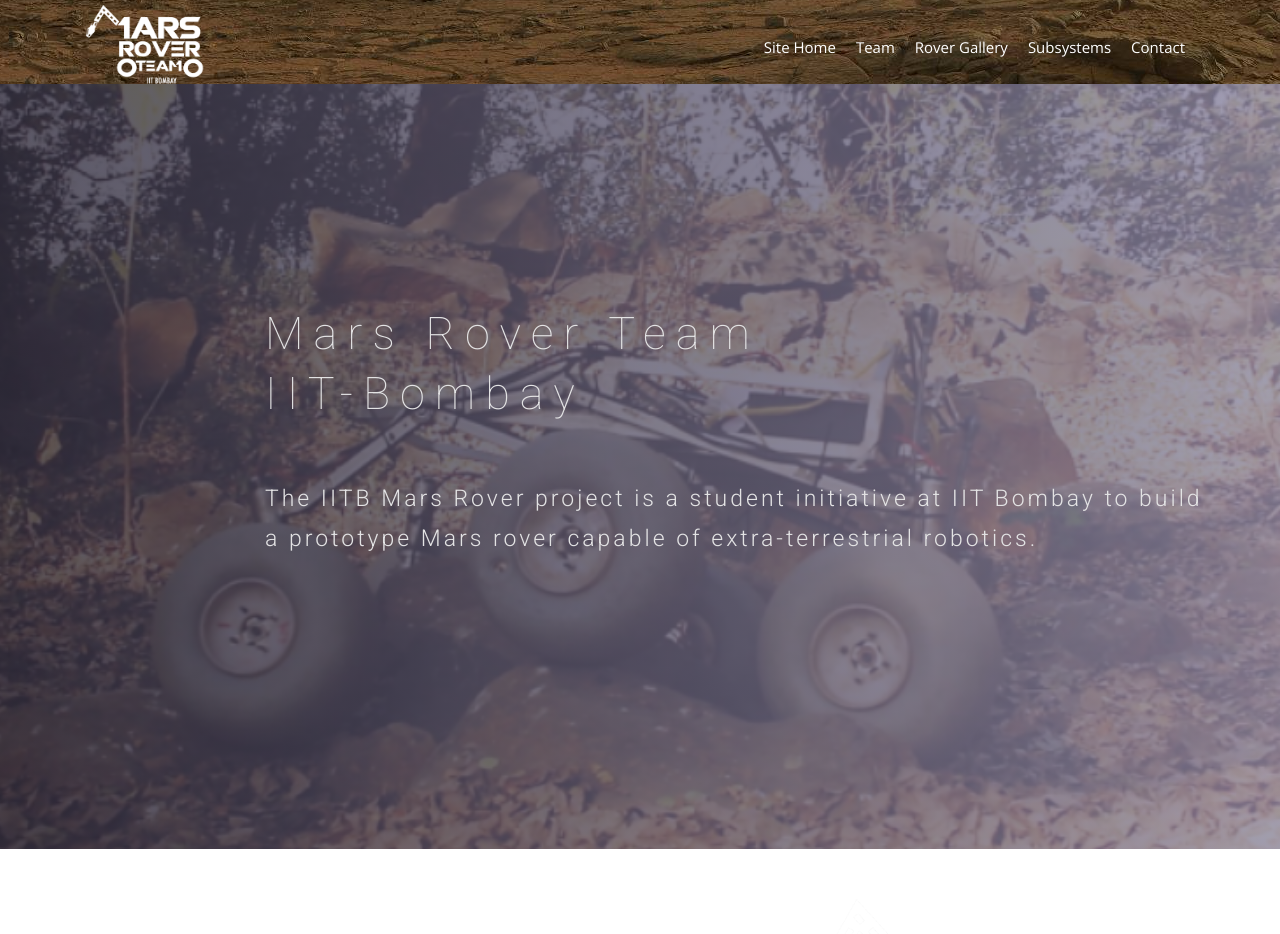
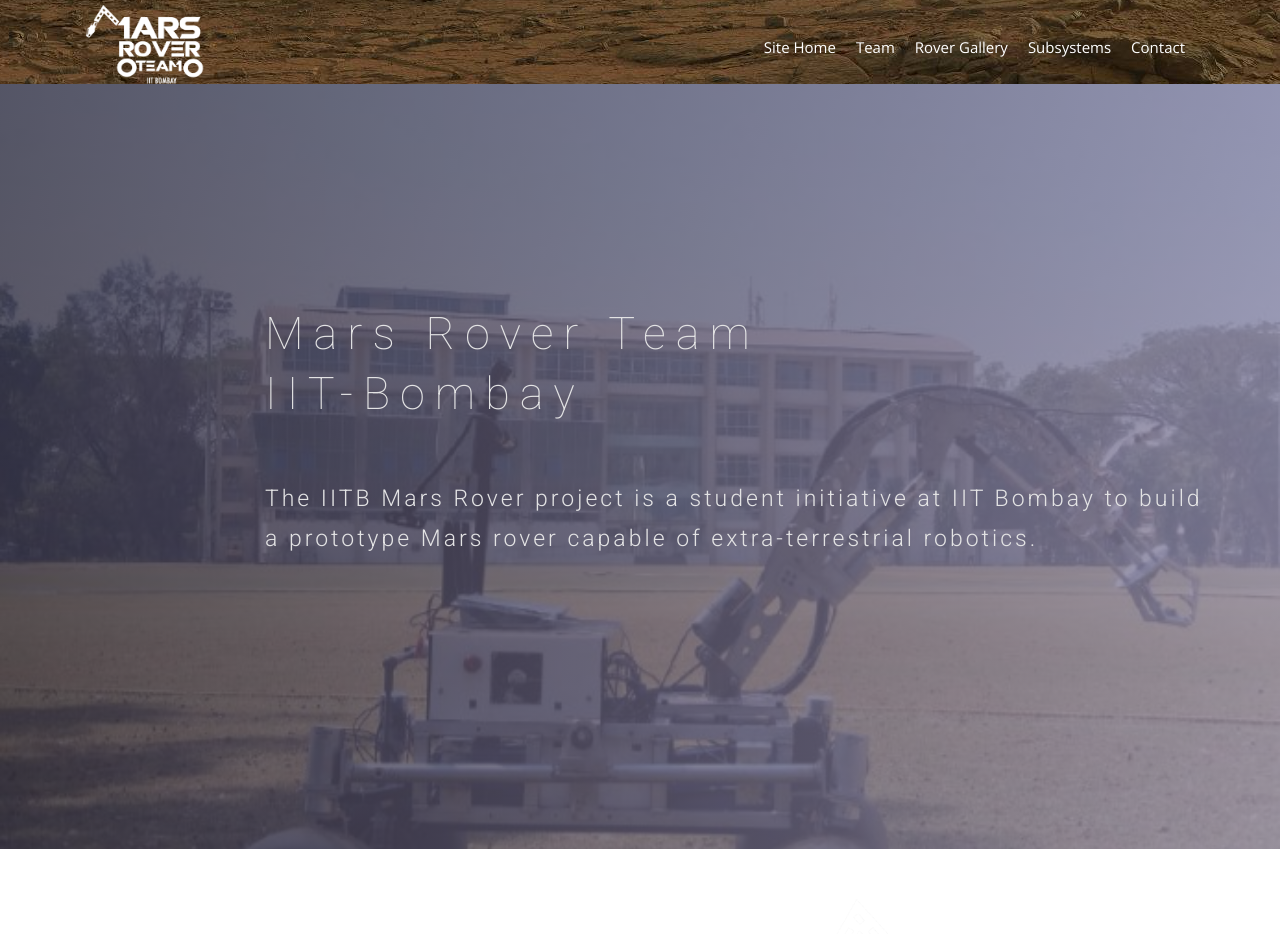
Before and after one commit to iitbmartian/old_website, a Jekyll site: the page built from index.html, in a window 1280 px wide. Shown: the top 934 px of the page. Built offline with Jekyll 4.4.1, drawn with Linux system fonts in a browser that asks for light colours; nearby versions of some CDN libraries; some web fonts are replaced.

Commit message:
Update airspace.css

```diff
--- a/css/airspace.css
+++ b/css/airspace.css
@@ -98,7 +98,7 @@
 	Slider Start
 --*/
 #slider {
-  background: url("../img/background.jpg") no-repeat;
+  background: url("../img/background_2.JPG") no-repeat;
   background-size: cover;
   background-attachment: fixed;
   background-position: 10% 0%;
@@ -389,7 +389,7 @@
 	Slider-work Start
 --*/
 #global-header {
-  background: url("../img/background.png") no-repeat;
+  background: url("../img/background_2.JPG") no-repeat;
   background-size: cover;
   padding-top: 150px;
   padding-bottom: 107px;
@@ -707,7 +707,7 @@
 	slider-contact Start
 --*/
 #slider-contact {
-  background: url("../img/background.png") no-repeat;
+  background: url("../img/background_2.JPG") no-repeat;
   background-size: cover;
   padding-top: 150px;
   padding-bottom: 107px;
```
